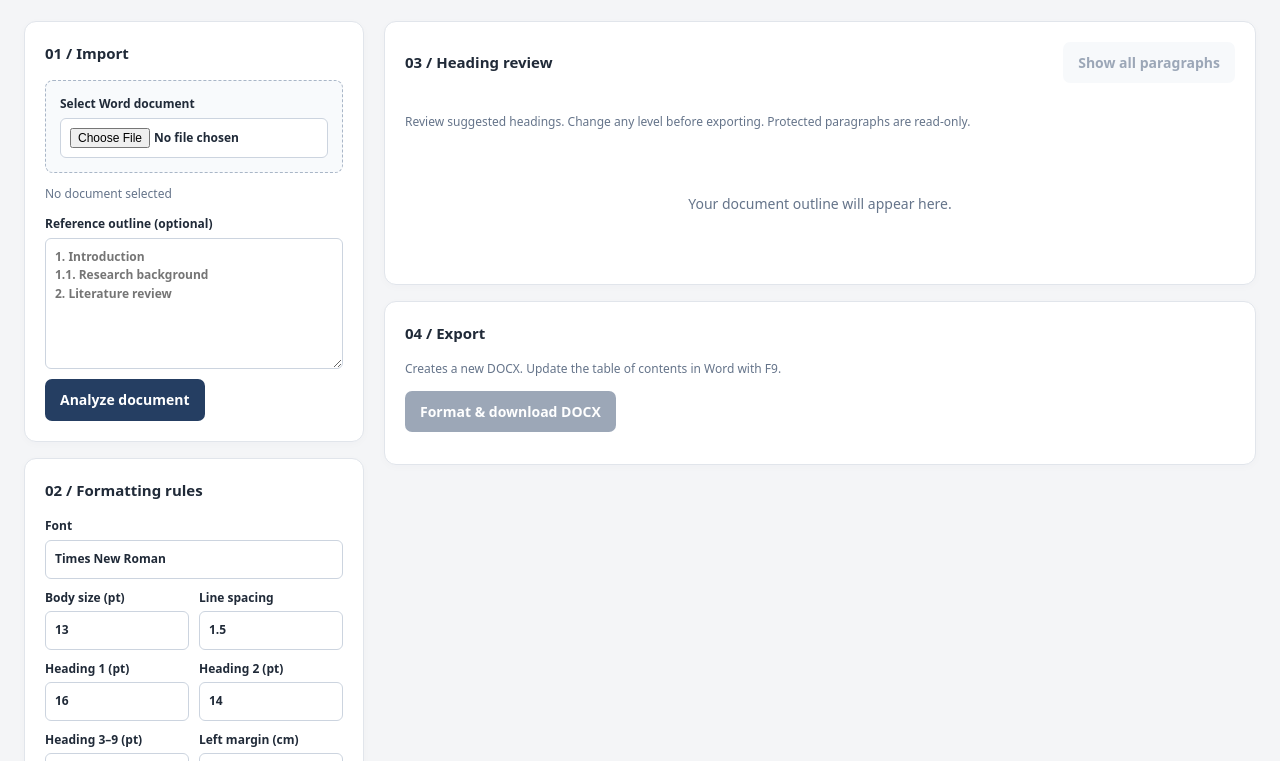
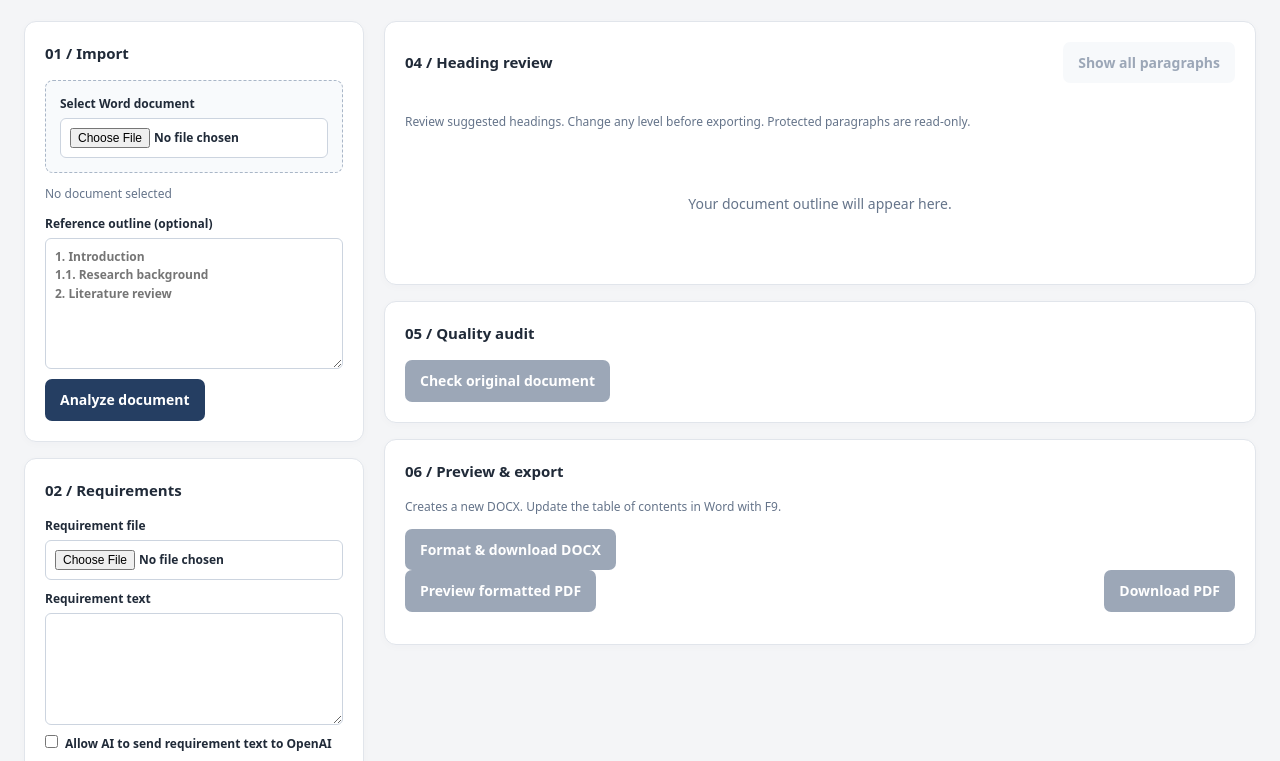
Before and after one commit to tranmanhhung522006/ReportStudio, a plain HTML site: page web/index.html in a window 1280 px wide. Shown: the part 214-975 px from the top of the page. Drawn offline with Linux system fonts and the light colour scheme.

Commit message:
Add requirements review, audit and PDF workspace

```diff
--- a/web/index.html
+++ b/web/index.html
@@ -1,9 +1,9 @@
 <!doctype html>
 <html lang="en"><head><meta charset="utf-8"><meta name="viewport" content="width=device-width,initial-scale=1"><title>Report Studio</title><link rel="stylesheet" href="/style.css"><script src="/app.js" defer></script></head>
-<body><header><div class="brand">Report<span>Studio</span></div><small>LOCAL WORKSPACE / V0.1</small></header>
+<body><header><div class="brand">Report<span>Studio</span></div><small>LOCAL WORKSPACE / V1.0 PREVIEW</small></header>
 <main><section class="intro"><p class="eyebrow">DOCUMENT FORMATTING</p><h1>Make your report consistent.</h1><p>Import a Word document, review the heading hierarchy and export a formatted copy.</p></section>
 <div class="workspace"><aside>
 <section><h2>01 / Import</h2><label class="upload">Select Word document<input id="file" type="file" accept=".docx"></label><p id="filename" class="muted">No document selected</p><label>Reference outline (optional)<textarea id="outline" rows="6" placeholder="1. Introduction&#10;1.1. Research background&#10;2. Literature review"></textarea></label><button id="analyze">Analyze document</button></section>
-<section><h2>02 / Formatting rules</h2><div id="settings"></div><div id="switches"></div><div class="actions"><button id="savePreset" class="secondary">Save preset</button><button id="loadPreset" class="secondary">Load preset</button></div></section>
-</aside><article><section><div class="panelhead"><h2>03 / Heading review</h2><button class="secondary" id="showAll" disabled>Show all paragraphs</button></div><div id="stats" class="stats"></div><p class="muted">Review suggested headings. Change any level before exporting. Protected paragraphs are read-only.</p><div id="rows" class="rows"><p class="empty">Your document outline will appear here.</p></div></section>
-<section><h2>04 / Export</h2><p class="muted">Creates a new DOCX. Update the table of contents in Word with F9.</p><button id="export" disabled>Format &amp; download DOCX</button><div id="result" aria-live="polite"></div></section></article></div><p id="status" role="status"></p></main><footer>Private by design. No document uploads to external services.</footer></body></html>
+<section><h2>02 / Requirements</h2><label>Requirement file<input id="reqFile" type="file" accept=".pdf,.docx,.txt"></label><label>Requirement text<textarea id="reqText" rows="5"></textarea></label><label><input id="aiConsent" type="checkbox">Allow AI to send requirement text to OpenAI</label><div class="actions"><button id="parseRules">Read requirements</button><button id="aiRules" class="secondary">AI extract</button></div><div id="ruleReview"></div><button id="applyRules" disabled>Apply selected rules</button></section><section><h2>03 / Formatting rules</h2><div id="settings"></div><div id="switches"></div><div class="actions"><button id="savePreset" class="secondary">Save preset</button><button id="loadPreset" class="secondary">Load preset</button></div></section>
+</aside><article><section><div class="panelhead"><h2>04 / Heading review</h2><button class="secondary" id="showAll" disabled>Show all paragraphs</button></div><div id="stats" class="stats"></div><p class="muted">Review suggested headings. Change any level before exporting. Protected paragraphs are read-only.</p><div id="rows" class="rows"><p class="empty">Your document outline will appear here.</p></div></section>
+<section><h2>05 / Quality audit</h2><button id="audit" disabled>Check original document</button><div id="auditResult"></div></section><section><h2>06 / Preview & export</h2><p class="muted">Creates a new DOCX. Update the table of contents in Word with F9.</p><button id="export" disabled>Format &amp; download DOCX</button><div class="actions"><button id="preview" disabled>Preview formatted PDF</button><button id="downloadPdf" disabled>Download PDF</button></div><iframe id="pdfFrame" title="Formatted document preview" hidden></iframe><div id="result" aria-live="polite"></div></section></article></div><p id="status" role="status"></p></main><footer>Private by design. Document processing is local. Optional AI sends requirement text only.</footer></body></html>
```
